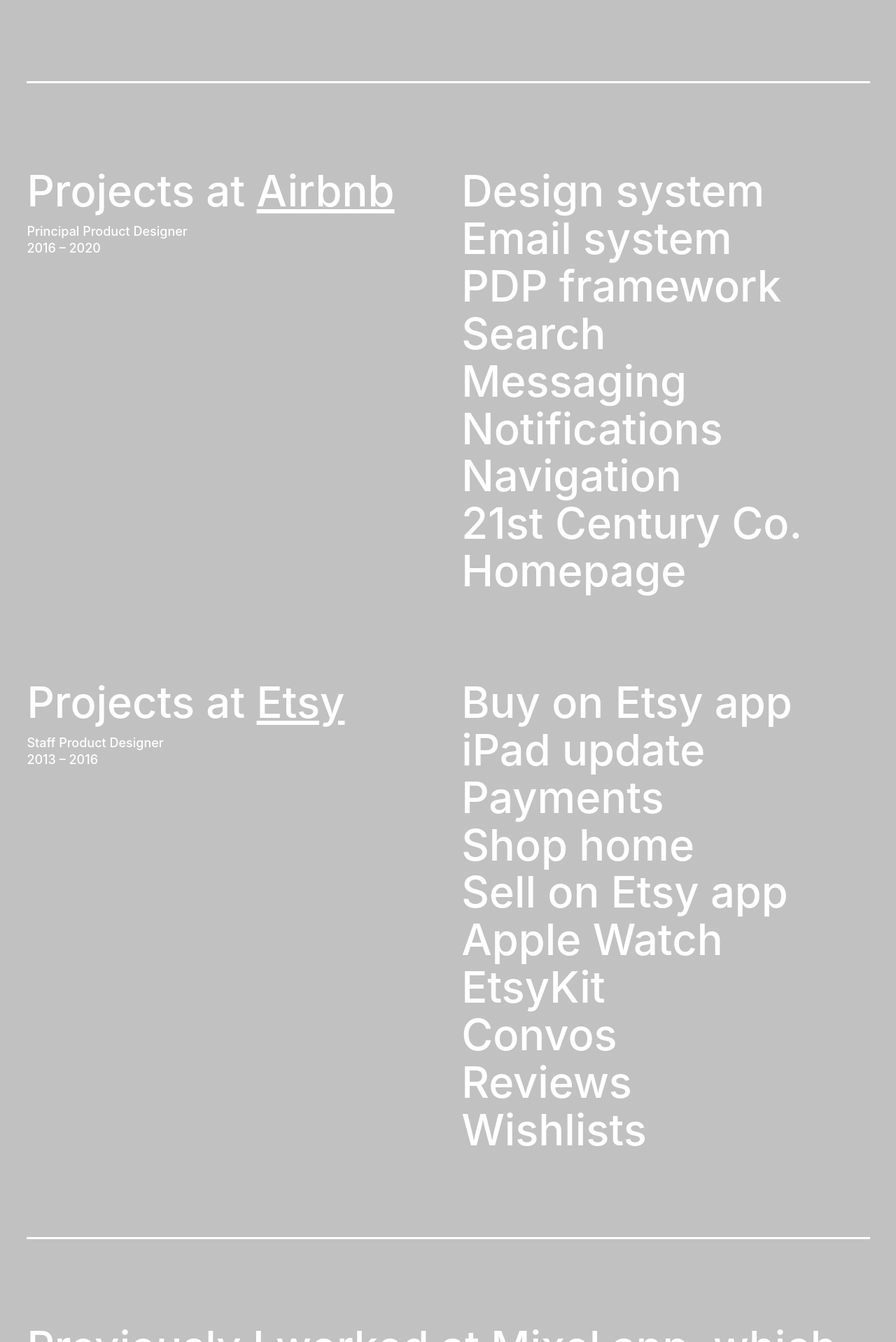
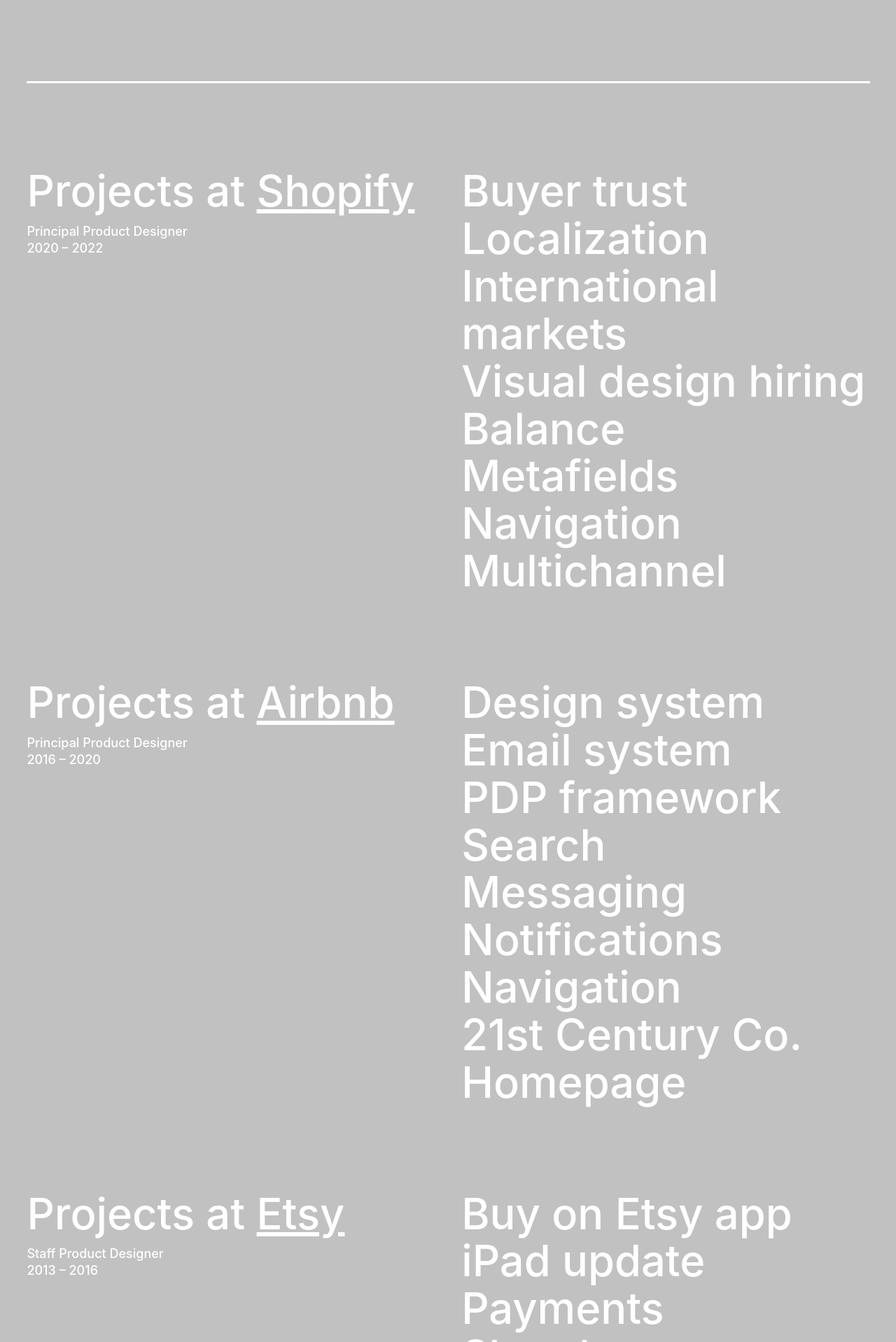
Before and after one commit to roystanfield/roystanfield.github.io, a Jekyll site: the page built from index.markdown, in a window 1280 px wide. Shown: the part 1305-3223 px from the top of the page at 70% size. Built offline with Jekyll 4.4.1, drawn with Linux system fonts in a browser that asks for light colours.

Commit message:
Adding Shopify projects to desktop version.

```diff
--- a/_sass/main.scss
+++ b/_sass/main.scss
@@ -4,6 +4,7 @@
 $hover_color: #555;
 $airbnb_color: #FF385C;
 $etsy_color: #F66403;
+$shopify_color: #008060;
 $font_weight: 500;
 $font_stack: -apple-system, BlinkMacSystemFont, "Segoe UI", Roboto, Helvetica, Arial, sans-serif;
 $font_size: 18px;
@@ -82,6 +83,7 @@
   a:hover {color: $hover_color;}
   a:hover.airbnb_link {color: $airbnb_color;}
   a:hover.etsy_link {color: $etsy_color;}
+  a:hover.shopify_link {color: $shopify_color;}
 
   .intro {
     padding-bottom: $standard_bottom_padding_mobile;
--- a/index.markdown
+++ b/index.markdown
@@ -15,7 +15,7 @@
   <div class="intro">
     <h1>Roy<br />Stanfield</h1>
     <p>
-      I’m a Product Designer living in <span class="nowrap">San Francisco</span>. I like using design to solve puzzles, testing results, and championing the work &mdash; trying to discover if the same design solution could solve larger problems for real people.
+      I’m a Product Designer working remotely from <span class="nowrap">Shaker Heights,</span> Ohio, USA. I like using design to solve puzzles, testing results, and championing the work &mdash; trying to discover if the same design solution could solve larger problems for real people.
     </p>
   </div>
 
@@ -63,6 +63,25 @@
       I like using design to solve puzzles, testing results, and championing the work &mdash; trying to discover if the same design solution could solve larger problems for real people.
     </p>
   </div>
+
+  <section class="projects shopify">
+    <div class="sticky_container">
+      <div>
+        <h2>Projects at <a class="shopify_link" href="https://www.shopify.com/">Shopify</a></h2>
+        <p>Principal Product Designer<br />2020 &ndash; 2022</p>
+      </div>
+    </div>
+    <ul>
+      <li>Buyer trust</li>
+      <li>Localization</li>
+      <li>International markets</li>
+      <li>Visual design hiring</li>
+      <li>Balance</li>
+      <li>Metafields</li>
+      <li>Navigation</li>
+      <li>Multichannel</li>
+    </ul>
+  </section>
 
   <section class="projects airbnb">
     <div class="sticky_container">
```
